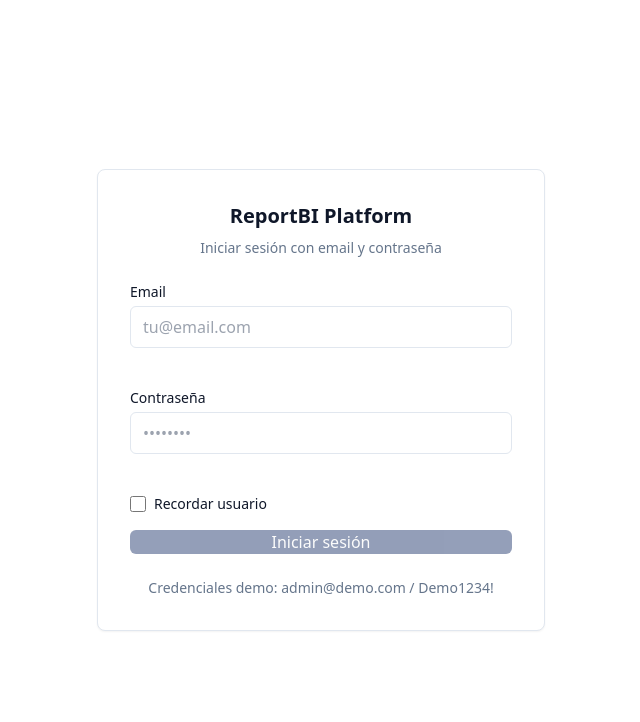
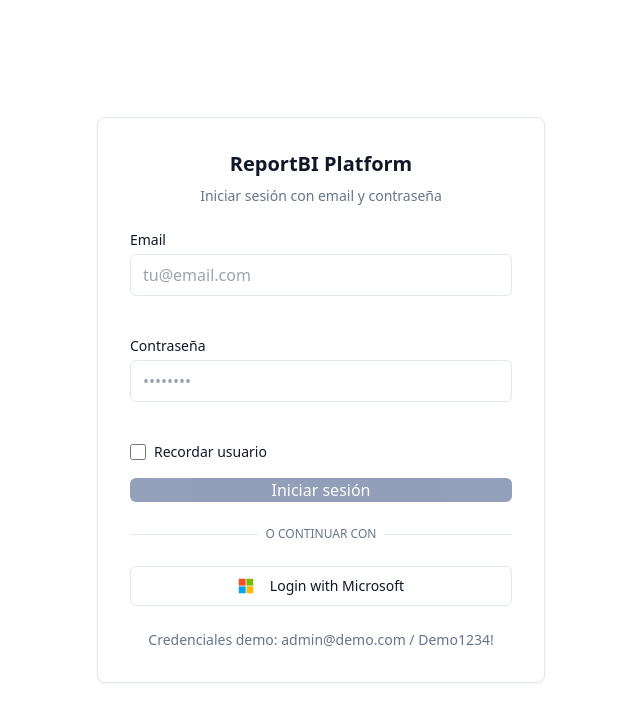
Before and after one commit to mauriwestphal/report-bi-frontend, a Next.js app: page /auth in a window 1280 px wide. Shown: the top 722 px of the page, without its empty margins (319-959 px from the left). Built offline with nearby package versions, Linux system fonts and the light colour scheme; no server answers.

Commit message:
feat(auth): add Microsoft login button to App Router

```diff
--- a/app/(auth)/auth/page.tsx
+++ b/app/(auth)/auth/page.tsx
@@ -8,7 +8,9 @@
 import { login } from '@/lib/api'
 import { useDebounce } from '@/hooks/useDebounce'
 import PasswordStrength from '@/components/shared/PasswordStrength'
+import MicrosoftIcon from '@/components/shared/MicrosoftIcon'
 import { notify } from '@/utils/toast'
+import { Button } from '@/components/ui/button'
 
 const loginSchema = z.object({
   email: z.string().email('Email inválido'),
@@ -234,6 +236,26 @@
             </button>
           </form>
 
+          <div className="relative">
+            <div className="absolute inset-0 flex items-center">
+              <div className="w-full border-t border-border" />
+            </div>
+            <div className="relative flex justify-center text-xs uppercase">
+              <span className="bg-card px-2 text-muted-foreground">
+                O continuar con
+              </span>
+            </div>
+          </div>
+
+          <Button
+            variant="outline"
+            className="w-full"
+            onClick={() => window.location.href = `${process.env.NEXT_PUBLIC_URL_API}/auth/ms/redir`}
+          >
+            <MicrosoftIcon className="mr-2 h-4 w-4" />
+            Login with Microsoft
+          </Button>
+
           <div className="text-center text-sm text-muted-foreground">
             <p>Credenciales demo: admin@demo.com / Demo1234!</p>
           </div>
--- /dev/null
+++ b/components/shared/MicrosoftIcon.tsx
@@ -0,0 +1,14 @@
+const MicrosoftIcon = ({ className }: { className?: string }) => (
+  <svg
+    className={className}
+    viewBox="0 0 21 21"
+    xmlns="http://www.w3.org/2000/svg"
+  >
+    <rect x="1" y="1" width="9" height="9" fill="#f25022" />
+    <rect x="11" y="1" width="9" height="9" fill="#7fba00" />
+    <rect x="1" y="11" width="9" height="9" fill="#00a4ef" />
+    <rect x="11" y="11" width="9" height="9" fill="#ffb900" />
+  </svg>
+);
+
+export default MicrosoftIcon;
```
